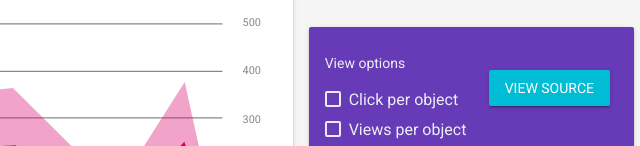
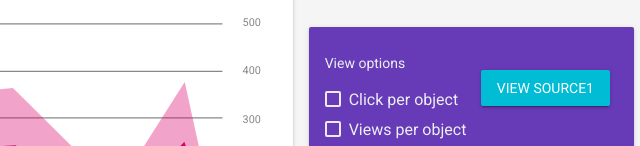
Before and after one commit to woravich-k/testRevert, a plain HTML site: page index.html in a window 1280 px wide. Shown: the part 654-800 px from the top of the page, 630-1270 px from the left. Drawn offline with nearby package versions, Linux system fonts and the light colour scheme.

Commit message:
firstEdit

```diff
--- a/index.html
+++ b/index.html
@@ -244,7 +244,7 @@
           </g>
         </defs>
       </svg>
-      <a href="https://github.com/google/material-design-lite/blob/mdl-1.x/templates/dashboard/" target="_blank" id="view-source" class="mdl-button mdl-js-button mdl-button--raised mdl-js-ripple-effect mdl-button--colored mdl-color-text--white">View Source</a>
+      <a href="https://github.com/google/material-design-lite/blob/mdl-1.x/templates/dashboard/" target="_blank" id="view-source" class="mdl-button mdl-js-button mdl-button--raised mdl-js-ripple-effect mdl-button--colored mdl-color-text--white">View Source1</a>
     <script src="https://code.getmdl.io/1.3.0/material.min.js"></script>
   </body>
 </html>
```
